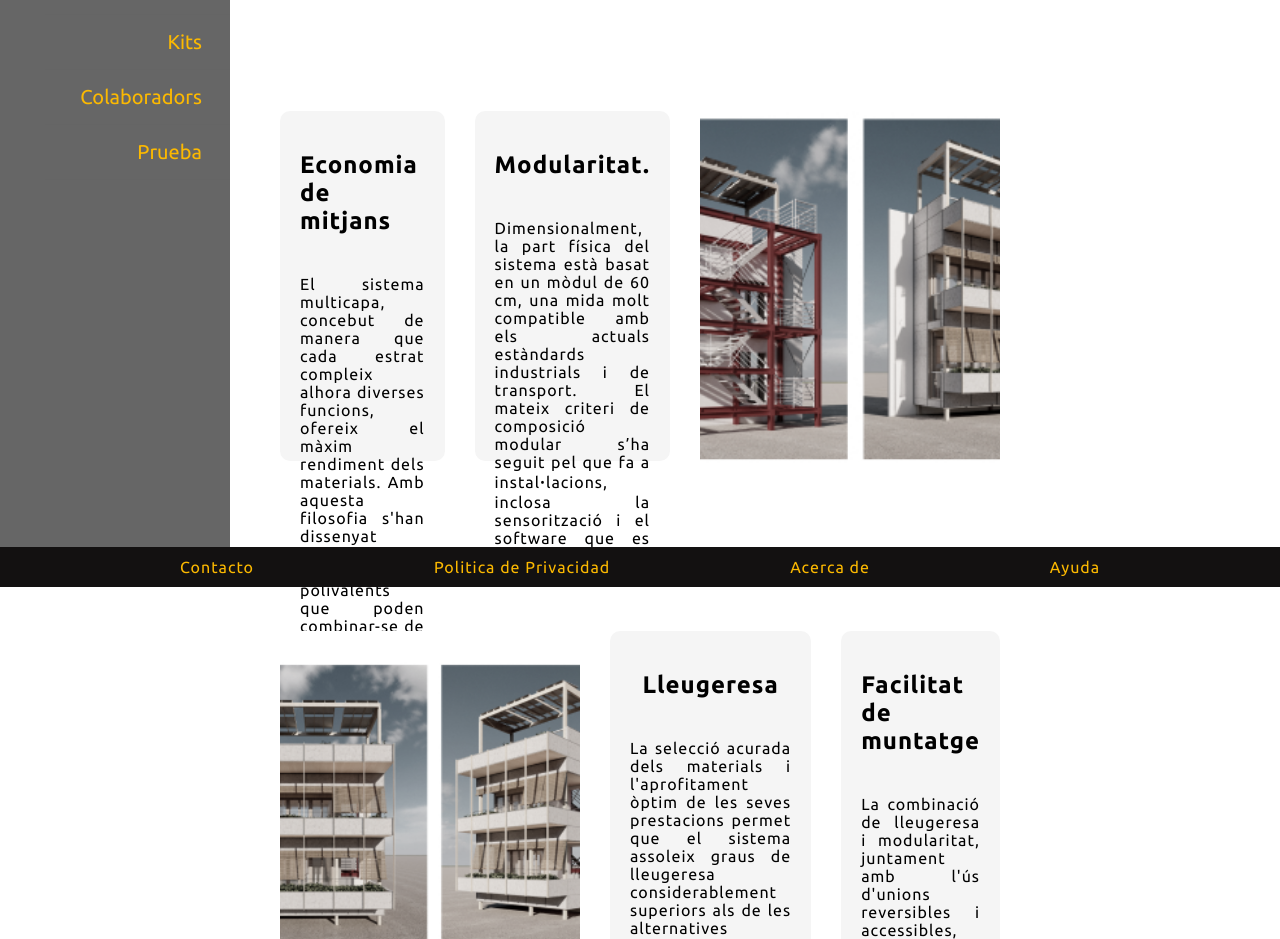
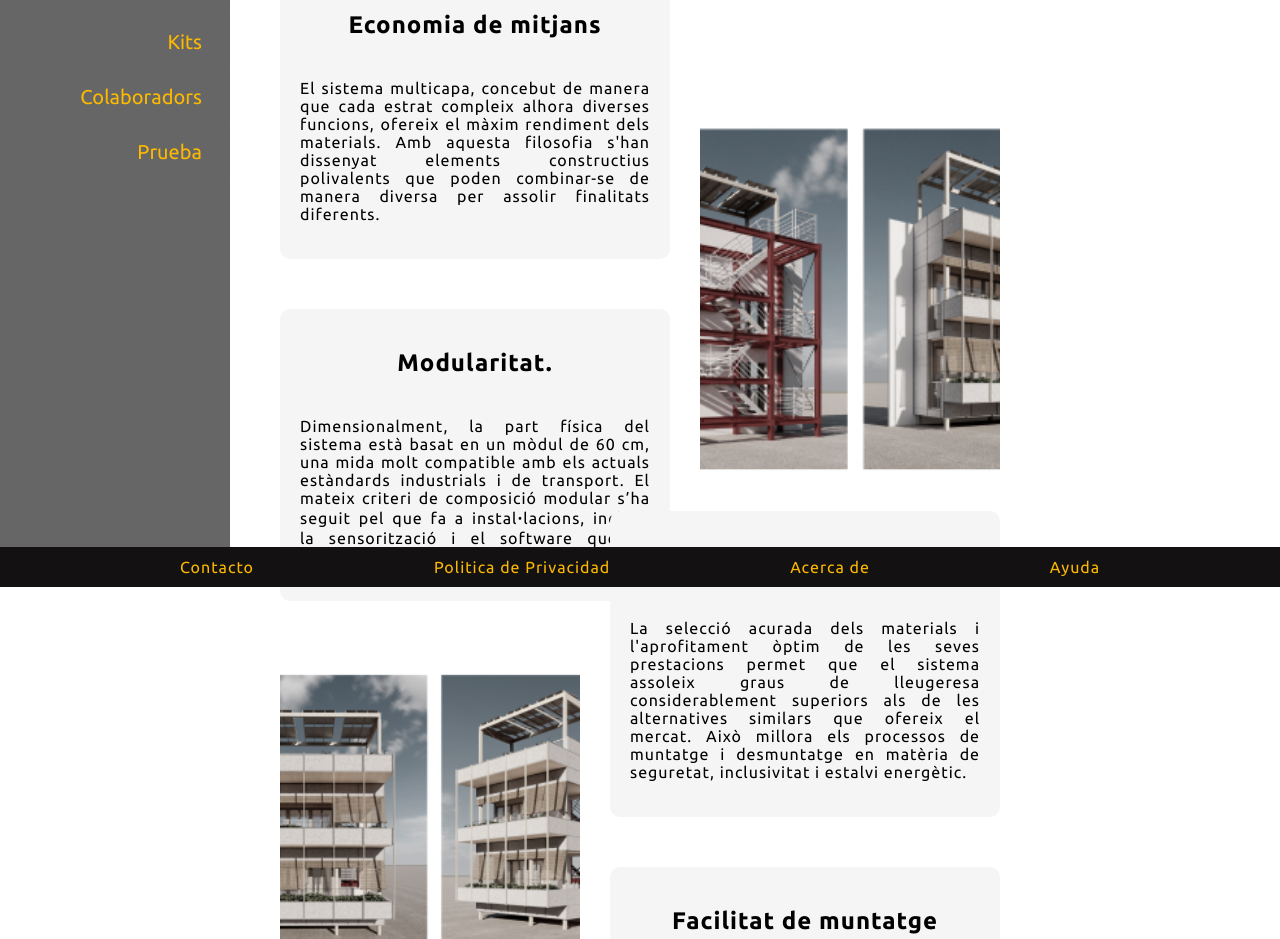
Before and after one commit to Manuraptor/amunt-p1-aligra, a SvelteKit app: page /caracteristiques in a window 1280 px wide. Shown: the part 213-1152 px from the top of the page. Built offline with nearby package versions, Linux system fonts and the light colour scheme.

Commit message:
caracteristiquesnew

```diff
--- a/src/routes/caracteristiques/+page.svelte
+++ b/src/routes/caracteristiques/+page.svelte
@@ -15,6 +15,7 @@
 
 
 <section>
+    <div class="texto">
     <ArticleQueEsAligra>
 
                    <h2>Economia de mitjans</h2>
@@ -27,14 +28,14 @@
 
                <p> Dimensionalment, la part física del sistema està basat en un mòdul de 60 cm, una mida molt compatible amb els actuals estàndards industrials i de transport. El mateix criteri de composició modular s’ha seguit pel que fa a instalꞏlacions, inclosa la sensorització i el software que es proposa.</p>
        </ArticleQueEsAligra>
-
+    </div>
         <img class="fotocaracteristicas" transition:fade src={Foto2} alt="foto"/>
 
 </section>
 <section>
 
         <img class="fotocaracteristicas" transition:fade src={Foto1} alt="foto"/>
-
+    <div class="texto">
         <ArticleQueEsAligra>
                     <h2>Lleugeresa</h2>
 
@@ -48,8 +49,11 @@
                 <p> La combinació de lleugeresa i modularitat, juntament amb l'ús d'unions reversibles i accessibles, facilita notablement el muntatge i el desmuntatge dels elements constructius.
                 </p>
     </ArticleQueEsAligra>
+    </div>
 </section>
 <section>
+    <div class="texto">
+
 <ArticleQueEsAligra>
                    <h2>Materials ecològics.</h2>
 
@@ -63,7 +67,7 @@
                     facilita l’adaptació a eventuals modificacions amb la possible
                     participació dels futurs usuaris.</p>
            </ArticleQueEsAligra>
-
+    </div>
         <img class="fotocaracteristicas" transition:fade src={Foto3} alt="foto"/>
 
 
@@ -83,14 +87,19 @@
        color: #FCB900;
    }
 
+   .texto{
+       display: flex;
+       flex-direction: column
+   }
 
     section {
         width: 100%;
         height: 400px;
         display: flex;
-        justify-content: space-between;
+        justify-content: space-around;
         margin-top: 120px;
         gap: 30px;
+align-items: center;
 
     }
 
@@ -102,6 +111,7 @@
         transition: all 0.5s ease;
         object-fit: cover;
         cursor:pointer;
+row-gap: 200px;
 
     }
     img:hover {
--- a/src/routes/colaboradors/+page.svelte
+++ b/src/routes/colaboradors/+page.svelte
@@ -5,7 +5,7 @@
     import Componente from "$lib/componentes/Componente.svelte";
     import straddle3 from "$lib/imagenes/Colaboradors/image 1.png";
     import societatorganica from "$lib/imagenes/Colaboradors/image 2.png";
-    import tejido from "$lib/imagenes/Colaboradors/image 17.png";
+    import tejido from "$lib/imagenes/Colaboradors/image 17.jpg";
     import aiguasol from "$lib/imagenes/Colaboradors/image 3.png";
     import tallfusta from "$lib/imagenes/Colaboradors/image 18.png";
     import holaluz from "$lib/imagenes/Colaboradors/image41.png";
@@ -29,7 +29,7 @@ a condició necessària per a aconseguir la sostenibilitat és el seu referent d
 
     <a href="https://tejido.io/es/"> <Componente imagen="{tejido}" titulo="Tejido:" texto="Tejido: tecnologies de la informació aplicades a la ciutat.
             Cooperativa andalusa de base tecnològica que treballa en els àmbits de les tecnologies
-            de codi obert per a la transformació urbana i social, l'arquitectura i l'art"/></a>
+            de codi obert per a la transformació urbana i social, l'arquitectura i l'art."/></a>
 
     <a href="https://aiguasol.coop/"><Componente  imagen="{aiguasol}" titulo="Aiguasol:"texto="Aiguasol: Enginyeria en instalꞏlacions sostenibles.
 Cooperativa autogestionada que ofereix serveis d'enginyeria i consultoria en energia i aire.
```
Also changed, not shown: src/lib/imagenes/Colaboradors/image 17.jpg (added), src/lib/imagenes/Colaboradors/image 17.png (deleted).
